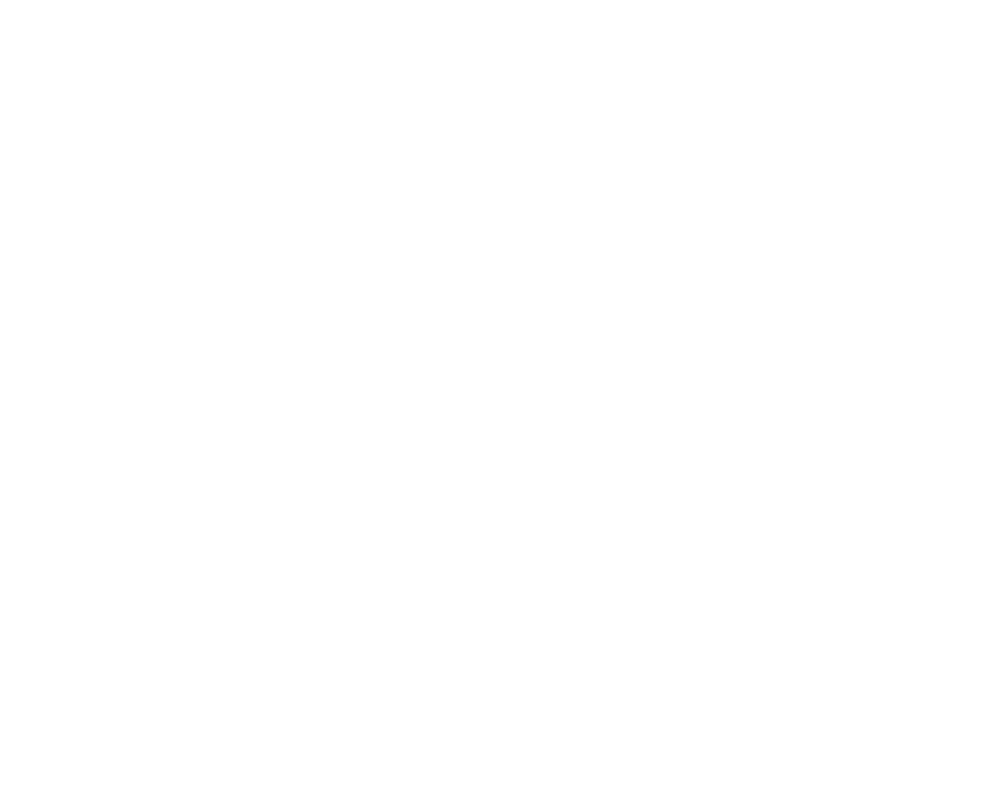
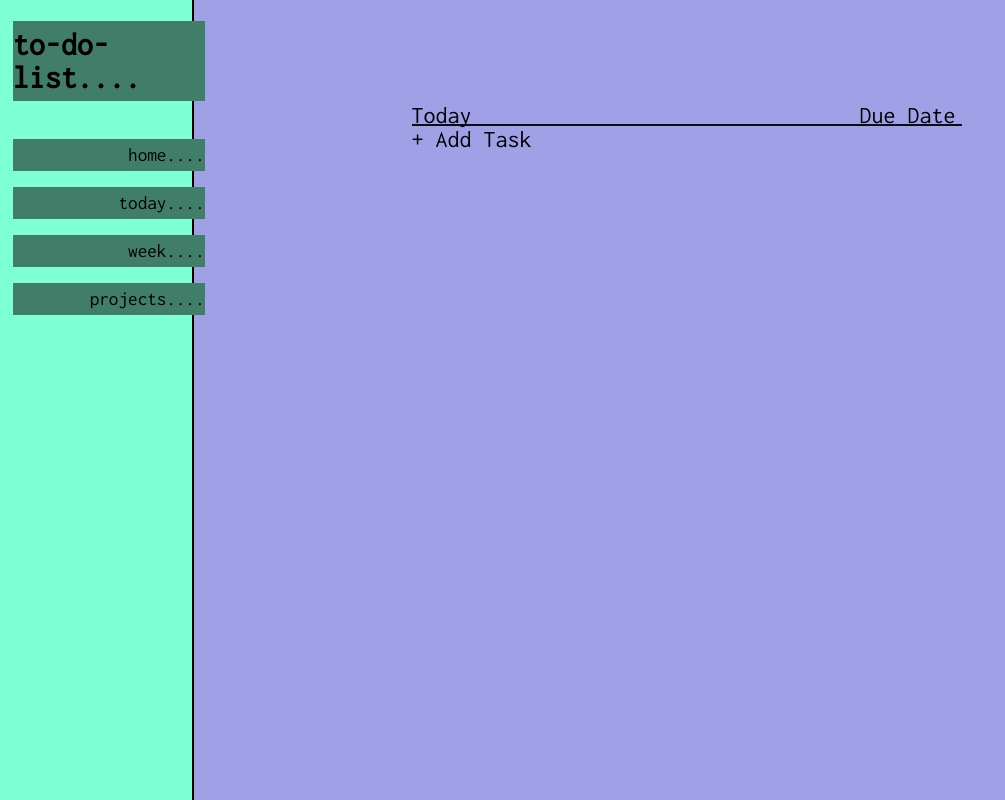
Before and after one commit to johnny-drake/to-do-list, a website built with webpack: page dist/index.html in a window 1280 px wide. Shown: the whole page, without its empty margins (0-1005 px from the left). Built offline with nearby package versions, Linux system fonts and the light colour scheme.

Commit message:
development

```diff
--- /dev/null
+++ b/src/homePage.js
@@ -0,0 +1,27 @@
+const homePageLoad = () => {
+
+    const todayTitles = document.createElement('div');
+        todayTitles.setAttribute("id", "todayTitles");
+        document.getElementById('content').appendChild(todayTitles);
+
+        const thisDay = document.createElement('div');
+            thisDay.setAttribute("id", "thisDay");
+            const thisDayText = document.createTextNode("Today");
+            thisDay.appendChild(thisDayText);
+            document.getElementById('todayTitles').appendChild(thisDay);
+
+        const dueDate = document.createElement('div');
+            dueDate.setAttribute("id", "dueDate");
+            const dueDateText = document.createTextNode("Due Date");
+            dueDate.appendChild(dueDateText);
+            document.getElementById('todayTitles').appendChild(dueDate);
+
+        const addTask = document.createElement('div');
+                addTask.setAttribute("button", "addTask");
+                const addTaskText = document.createTextNode ("+ Add Task");
+                addTask.appendChild(addTaskText);
+                document.getElementById('todayTitles').appendChild(addTask);
+
+}
+
+export {homePageLoad};
--- a/src/index.js
+++ b/src/index.js
@@ -1 +1,4 @@
-alert('hello')
+import './style.css';
+import {homePageLoad} from './homePage';
+
+homePageLoad();
--- a/src/style.css
+++ b/src/style.css
@@ -0,0 +1,73 @@
+body {
+    margin: 0px;
+    font-family: "Inconsolata";
+    background-color: rgb(160, 160, 231)
+}
+
+.compass {
+    display: flex;
+}
+
+.headerleft {
+    display: flex;
+    flex-direction: column;
+    height: 100vh;
+    width: 15vw;
+    background-color: aquamarine;
+    border-right: 2px solid black;
+}
+
+#heading {
+    display: flex;
+    justify-content: flex-end;
+    align-items: center;
+    height: 10vh;
+    width: 15vw;
+    margin-left: 1vw;
+    background-color: rgb(65, 126, 106);
+}
+
+#home,
+#today,
+#week,
+#projects {
+    display: flex;
+    justify-content: flex-end;
+    align-items: center;
+    height: 4vh;
+    width: 15vw;
+    margin-left: 1vw;
+    background-color: rgb(65, 126, 106);
+    margin-top: 2vh;;
+    font-size: 1.2em;
+
+}
+
+#home:hover,
+#today:hover,
+#week:hover,
+#projects:hover {
+    transform: scale(1.1);
+    font-weight: 700;
+    border: 2px solid white;
+}
+
+#content {
+    display: flex;
+    justify-content: flex-end;
+    width: 60vw;
+    height: auto;
+    margin-top: 8vw;
+}
+
+#todayTitles {
+    display: grid;
+    grid-template-columns: 35vw 8vw;
+    grid-template-rows: 3vh auto;
+    font-size: 1.5em;
+}
+
+#thisDay,
+#dueDate {
+    border-bottom: 2px outset rgb(62, 62, 105);
+}
```
Also changed, not shown: package.json (+8 -2 lines), dist/index.html, dist/main.js, 1 other file.
